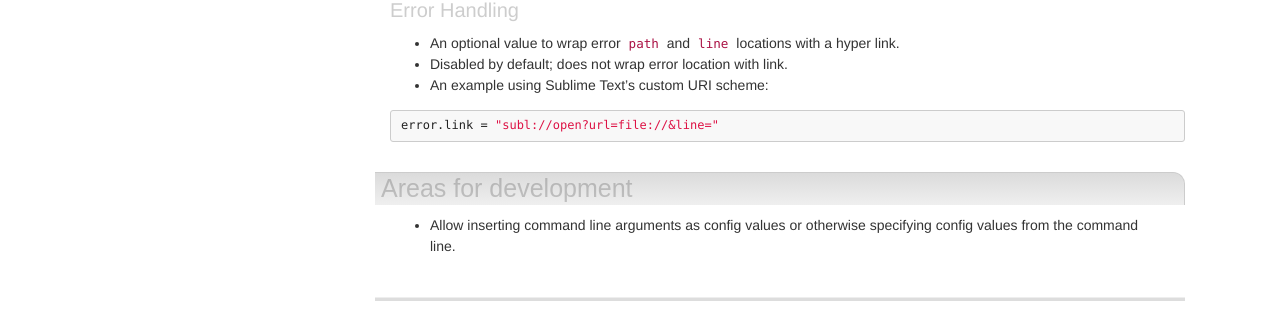
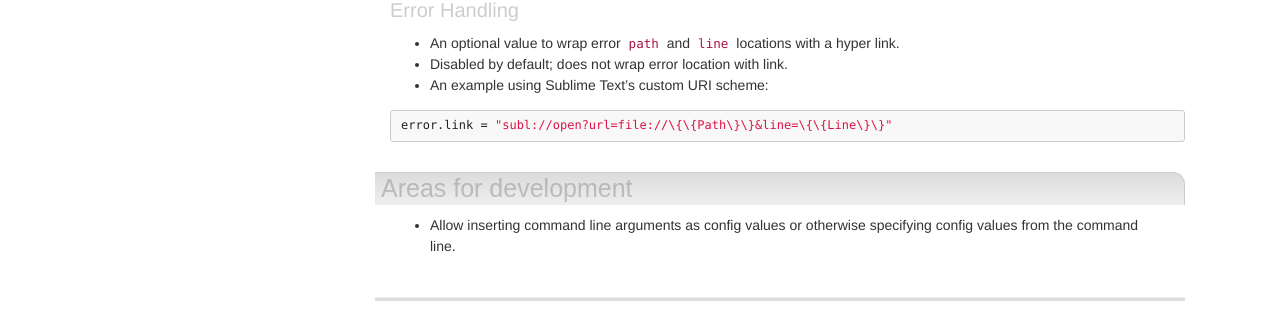
Before and after one commit to revel/revel.github.io, a Jekyll site: the page built from manual/appconf.md, in a window 1280 px wide and 900 px high, scrolled down 8279 px. Shown: the part 435-744 px from the top of the window. Built offline with Jekyll 4.4.1, drawn with Linux system fonts in a browser that asks for light colours; nearby versions of some CDN libraries; comment, search, counter and statistics services are not loaded.

Commit message:
Update appconf.md
Escape error handling template tags

```diff
--- a/manual/appconf.md
+++ b/manual/appconf.md
@@ -573,7 +573,7 @@ module.mymodulename =
  - Disabled by default; does not wrap error location with link.
  - An example using Sublime Text's custom URI scheme:
 {% highlight ini %}
-error.link = "subl://open?url=file://{{Path}}&line={{Line}}"
+error.link = "subl://open?url=file://\{\{Path\}\}&line=\{\{Line\}\}"
 {% endhighlight %}
 
 
```
